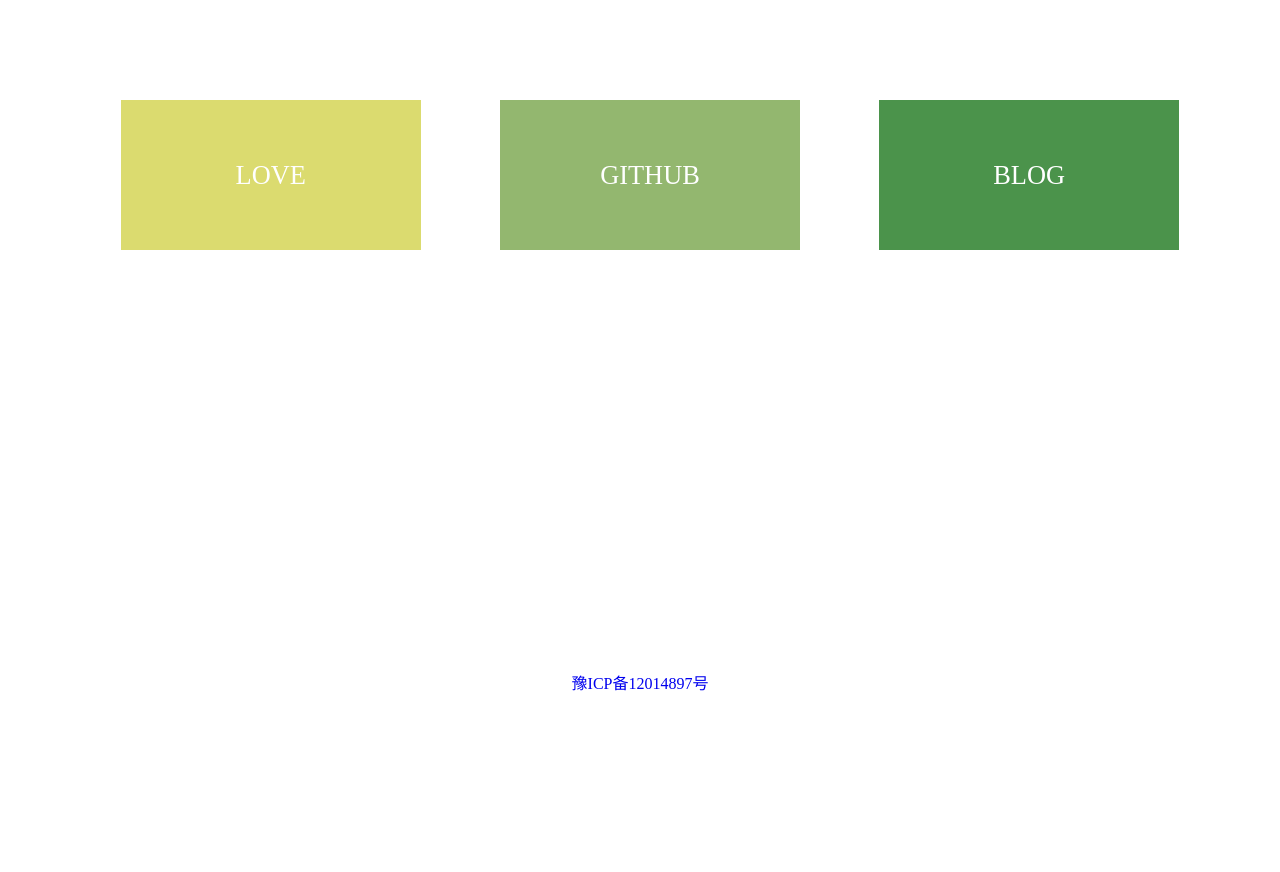
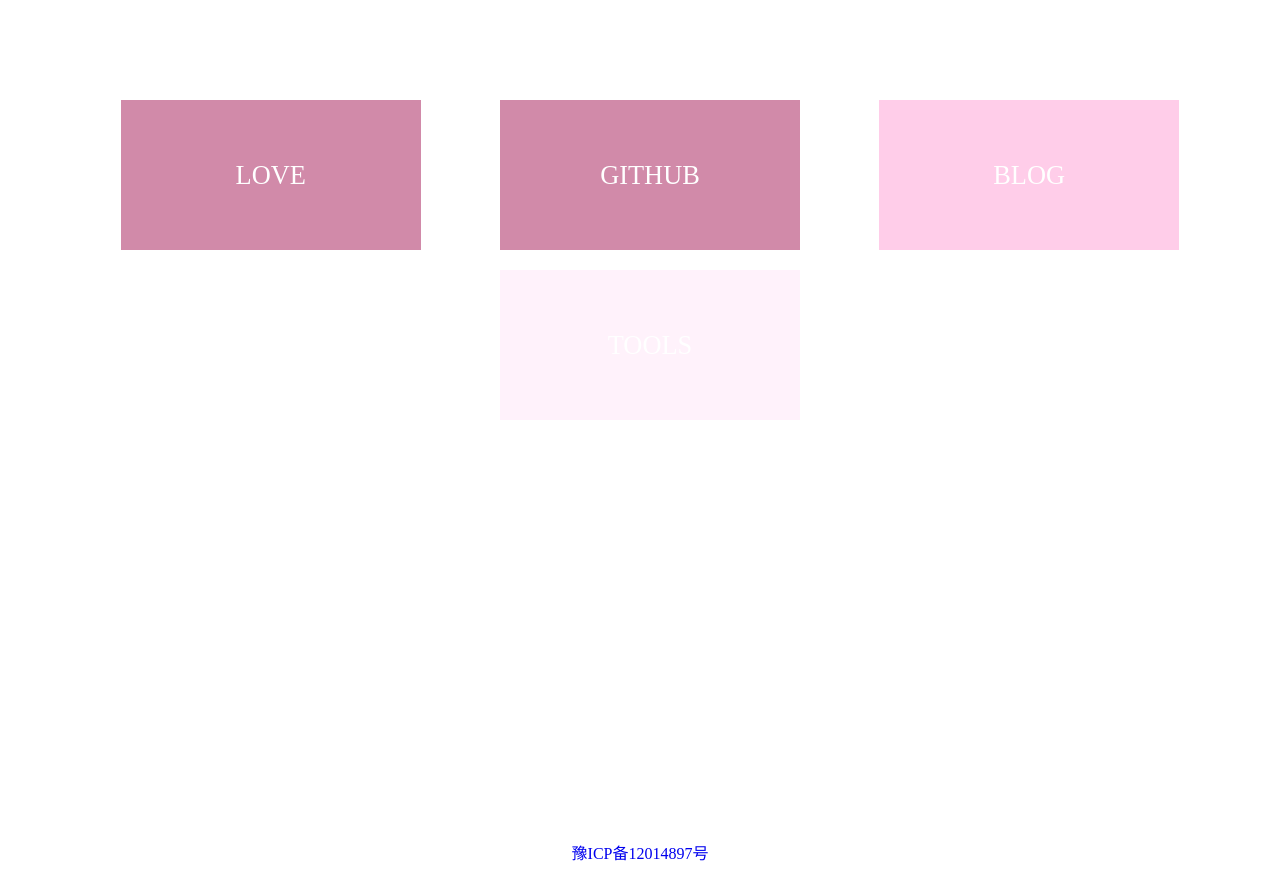
Before and after one commit to xu42/xu42.github.io, a plain HTML site: page index.html in a window 1280 px wide. Before the commit the page ends 800 px from the top, so only its background shows below. Drawn offline with Linux system fonts and the light colour scheme.

Commit message:
add tools

```diff
--- a/index.html
+++ b/index.html
@@ -13,6 +13,7 @@
         <div class="item love"><a href="http://xn--7dv.xn--6qq986b3xl" target="_blank">love</a></div>
         <div class="item github"><a href="https://github.com/xu42" target="_blank">github</a></div>
         <div class="item blog"><a href="https://blog.xu42.com/" target="_blank">blog</a></div>
+		<div class="item tools"><a href="https://tools.xu42.cn/" target="_blank">tools</a></div>
     </div>
     <div class="icp">
         <a href="http://beian.miit.gov.cn/" target="_blank" rel="nofollow">豫ICP备12014897号</span>
--- a/main.css
+++ b/main.css
@@ -48,15 +48,19 @@
 }
 
 .love {
-	background-color: #CCCC33;
+	background-color: #BE5985;
 }
 
 .github {
-	background-color: #669933;
+	background-color: #BE5985;
 }
 
 .blog {
-	background-color: #006600;
+	background-color: #FFB8E0;
+}
+
+.tools {
+	background-color: #FFEDFA;
 }
 
 .icp {
```
